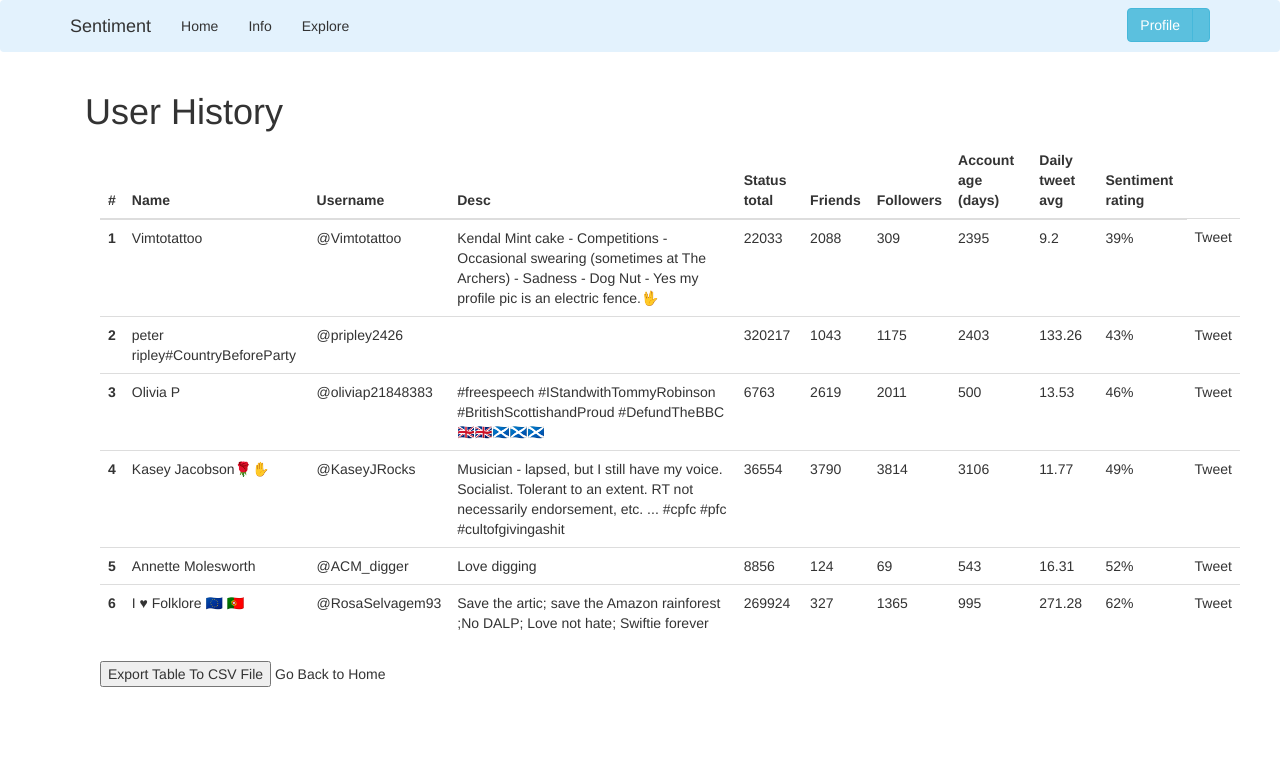
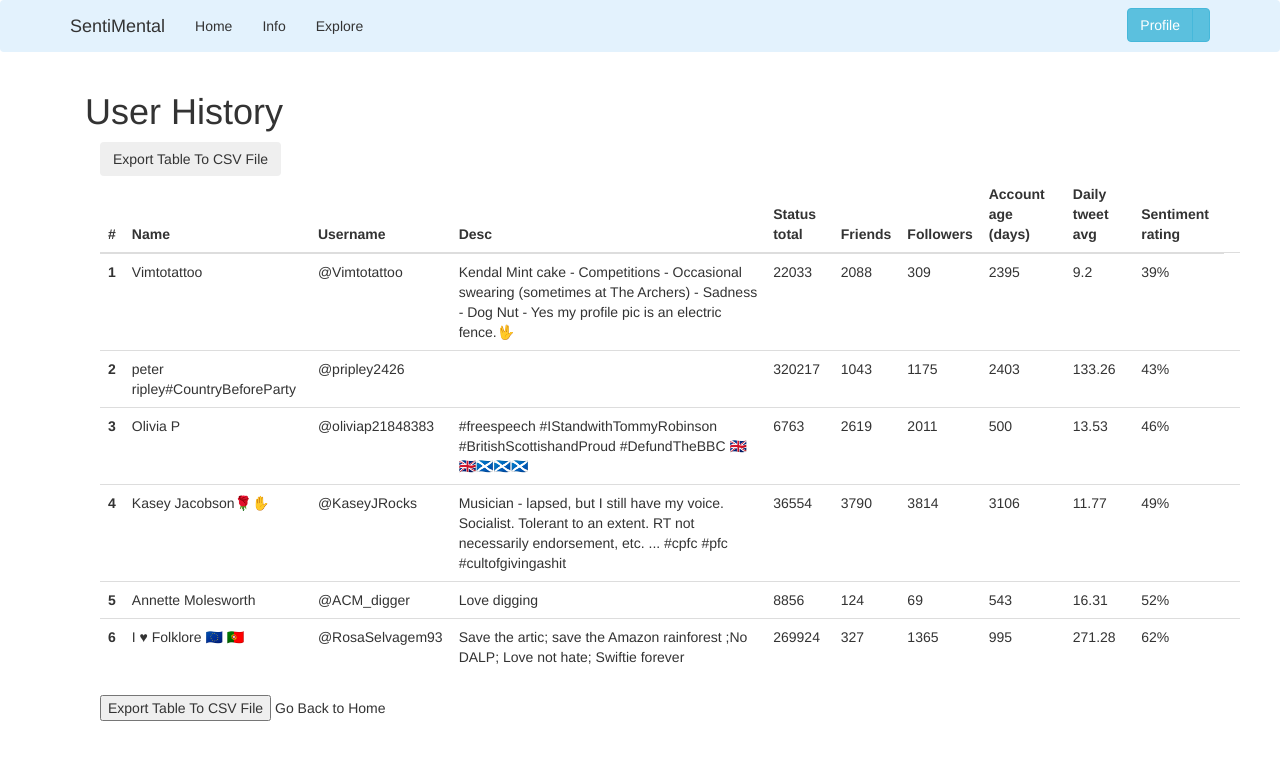
Before and after one commit to emorgan645/sent_analysis, a Flask app: page /user_history in a window 1280 px wide. Shown: the top 760 px of the page. Run offline with Flask 2, Linux system fonts and the light colour scheme; the visitor is signed in with stand-in values (Sample User, id 1); data comes from the database, SQL or seed files in the repository; data that the repository does not hold is empty; parts of the project's set-up code (start-up, migrations or seed data) failed here and were passed over; some libraries are stand-ins or nearby versions.

Commit message:
Add files via upload

```diff
--- a/app/__init__.py
+++ b/app/__init__.py
@@ -20,10 +20,10 @@
 
 bootstrap = Bootstrap(app)
 db = SQLAlchemy(app)
-mail = Mail(app)
 migrate = Migrate(app, db)
 moment = Moment(app)
 
+# initialise Flask-login
 login = LoginManager(app)
 login.login_view = 'login'
 
@@ -32,7 +32,7 @@
 
     if not os.path.exists('logs'):
         os.mkdir('logs')
-    file_handler = RotatingFileHandler('logs/microblog.log', maxBytes=10240, backupCount=10)
+    file_handler = RotatingFileHandler('logs/sentiMental.log', maxBytes=10240, backupCount=10)
     # setFormatter provides custom formatting for the log messages
     file_handler.setFormatter(logging.Formatter(
         '%(asctime)s %(levelname)s: %(message)s [in %(pathname)s:%(lineno)d]'))
--- a/app/errors.py
+++ b/app/errors.py
@@ -2,7 +2,9 @@
 
 from app import app, db
 
-
+"""
+simple error page templates for vslidation
+"""
 @app.errorhandler(404)
 def not_found_error(error):
     return render_template('404.html'), 404
--- a/app/models.py
+++ b/app/models.py
@@ -14,6 +14,7 @@
 )
 
 
+# creates new user and tracks follower/following count in db
 class User(UserMixin, db.Model):
     id = db.Column(db.Integer, primary_key=True)
     username = db.Column(db.String(64), index=True, unique=True)
@@ -65,11 +66,13 @@
             digest, size)
 
 
+# logs user into application
 @login.user_loader
 def load_user(id):
     return User.query.get(int(id))
 
 
+# Creates searches for current user in db
 class Search(db.Model):
     search_id = db.Column(db.Integer, primary_key=True)
     user_id = db.Column(db.Integer, db.ForeignKey('user.id'))
@@ -78,6 +81,7 @@
     timestamp = db.Column(db.DateTime, index=True, default=datetime.utcnow)
 
 
+# Creates twitter user results and stores them in db
 class User_results(db.Model):
     user_results_id = db.Column(db.Integer, primary_key=True)
     user_id = db.Column(db.Integer, db.ForeignKey('user.id'))
--- a/app/routes.py
+++ b/app/routes.py
@@ -16,8 +16,10 @@
 
 import sqlite3
 
+# location of database
 database = r"C:\Users\emorg\webapp\app.db"
 
+# will get classification and tweet details for results pages
 def requestResults(name, limit):
     user_id = current_user.id
     tweets = get_tweets_classification(user_id, name, limit)
@@ -26,15 +28,17 @@
 
     return data + str(tweets)
 
-
+# checks if the user has valid credentials and gives their last seen datetime
 @app.before_request
 def before_request():
     if current_user.is_authenticated:
         current_user.last_seen = datetime.utcnow()
         db.session.commit()
 
+# ensures user is redirected to homepage or login page
+@app.route('/', methods=['GET', 'POST'])
 
-@app.route('/', methods=['GET', 'POST'])
+# home page
 @app.route('/index', methods=['GET', 'POST'])
 @login_required
 def index():
@@ -197,11 +201,13 @@
     user_id = current_user.id
     get_tweets_classification(user_id, name, limit)
 
+    #grabs current user id
     search_query = """SELECT search_id from search ORDER BY `search_id` DESC LIMIT 1"""
 
     cursor.execute(search_query)
     search_id = cursor.fetchall()
 
+    # displays users search results
     resultstable = """SELECT user_results_id, search.keyword, username, created_at, tweet, place, classification
     FROM user_results
     INNER JOIN search ON user_results.search_id = search.search_id WHERE search.search_id = ?"""
--- a/app/templates/_post.html
+++ b/app/templates/_post.html
@@ -10,7 +10,7 @@
                 <a href="{{ url_for('user', username=search.author.username) }}">
                     {{ search.author.username }}
                 </a> searched {{ moment(search.timestamp).fromNow() }}:
-                <br> {{ search.keyword }} with a {{ search.limit }} tweet limit
+                <br> "{{ search.keyword }}" with a {{ search.limit }} tweet limit
             </td>
         </tr>
     </table>
--- a/app/templates/base.html
+++ b/app/templates/base.html
@@ -1,12 +1,13 @@
 {% extends 'bootstrap/base.html' %} {% block title %} {% if title %}{{ title }} - Sentiment{% else %}Welcome to Sentiment{% endif %} {% endblock %} {% block navbar %}
 
 <head>
-    <link rel="shortcut icon" type="image/svg" href="{{url_for('static', filename='/img/icon.svg')}}">
+    <link rel="shortcut icon" type="image/png" href="{{url_for('static', filename='/img/icon.png')}}">
     <link rel="stylesheet" type="text/css" href="{{ url_for('static', filename='css/style.css') }}" />
     <script src="{{url_for('static', filename='js/downloadcsv.js')}}"></script>
 
 </head>
-    <body>
+
+<body>
     <nav class="navbar navbar-light" style="background-color: #e3f2fd;">
         <div class="container">
             <div class="navbar-header">
@@ -16,7 +17,7 @@
                     <span class="icon-bar"></span>
                     <span class="icon-bar"></span>
                 </button>
-                <a class="navbar-brand" href="{{ url_for('index') }}">Sentiment</a>
+                <a class="navbar-brand" href="{{ url_for('index') }}">SentiMental</a>
             </div>
             <div class="collapse navbar-collapse" id="bs-example-navbar-collapse-1">
                 <ul class="nav navbar-nav">
@@ -24,24 +25,25 @@
                     <li><a href="{{ url_for('index') }}">Info</a></li>
                     <li><a href="{{ url_for('explore') }}">Explore</a></li>
                 </ul>
-                <ul class="nav navbar-nav navbar-right">
+                <ul class="nav navbar-nav navbar-right btn-group">
                     {% if current_user.is_anonymous %}
-                    <li><a href="{{ url_for('login') }}">Login</a></li>
+                        <li><a class="btn btn-info loginbtn" type ="button" href="{{ url_for('login') }}">Login</a></li>
                     {% else %}
-                    <div class="btn-group">
-                        <button class="btn btn-info" type="button"><a href="{{ url_for('user', username=current_user.username) }}" >Profile</a></button>
-                        <button type="button" class="btn btn-info dropdown-toggle dropdown-toggle-split" data-toggle="dropdown" aria-haspopup="true" aria-expanded="false">
-                            <span class="sr-only">Toggle Dropdown</span></button>
-                        <div class="dropdown-menu">
-                            <a class="dropdown-item" type="button" href="{{ url_for('history') }}">Search Classification</a>
-                            <a class="dropdown-item" type="button" href="{{ url_for('user_history') }}" class="dropdown-item">Twitter Users</a>
-                            <div class="dropdown-divider"></div>
-                            <a class="dropdown-item" type="button" href="{{ url_for('logout') }}">Logout</a>
-                        </div>
-                        {% endif %}
+                        <a href="{{ url_for('user', username=current_user.username) }}" role="button" class="btn btn-info">Profile</a>
+                        <button type="button" class="btn btn-info dropdown-toggle dropdown-toggle-split" data-toggle="dropdown"
+                            aria-haspopup="true" aria-expanded="false">
+                            <span class="sr-only">Toggle Dropdown</span>
+                        </button>
+                        <ul class="dropdown-menu" aria-labelledby="dropdownMenu2">
+                            <li><a class="dropdown-item" href="{{ url_for('history') }}" type="button"  >Classification History</a></li>
+                            <li><a class="dropdown-item" href="{{ url_for('user_history') }}" type="button" >Twitter User History</a></li>
+                            <li class="dropdown-divider"></li>
+                            <li><a class="dropdown-item" href="{{ url_for('logout') }}" type="button" >Logout</a></li>
+                        </ul>
+                    {% endif %}
                 </ul>
-                </div>
             </div>
+        </div>
     </nav>
 
     {% endblock %} {% block content %}
--- a/app/templates/history.html
+++ b/app/templates/history.html
@@ -8,7 +8,9 @@
         <h1>Your search history</h1>
         {% for search in searches %}
         <h2>{{ search[1] }}</h2>
-        <table class="table table-hover">
+        <table class="table tr table-hover">
+        <button onclick="exportTableToCSV('results_{{ search[1]}}.csv')" class="btn btn-secondary">Export Table To CSV
+            File</button>
             <thead>
                 <tr>
                     <th scope="col "> </th>
@@ -31,7 +33,6 @@
                 </tr>
                 {% endif %}
                 {% endfor %}
-                <button onclick="exportTableToCSV('results{{ search[1] }}.csv')">Export Table To CSV File</button>
             </tbody>
         </table>
 
--- a/app/templates/login.html
+++ b/app/templates/login.html
@@ -9,8 +9,8 @@
 {% block app_content %}
 
 <body class="text-center">
-    <div class="container">
-        <h1>Sign In</h1>
+    <div class="container login">
+        <h1>Log In</h1>
         <div class="row" style="padding-left: 42%;">
             <div class="col-md-4">
                 {{ wtf.quick_form(form) }}
--- a/app/templates/register.html
+++ b/app/templates/register.html
@@ -1,6 +1,6 @@
 {% extends "base.html" %} {% import 'bootstrap/wtf.html' as wtf %} {% block app_content %}
 <h1>Register</h1>
-<div class="row">
+<div class="row register">
     <div class="col-md-4">
         {{ wtf.quick_form(form) }}
     </div>
--- a/app/templates/results.html
+++ b/app/templates/results.html
@@ -4,7 +4,8 @@
     <body>
         <div class="container">
         {% if rows|length > 0 %}
-        <button onclick="exportTableToCSV('results_{{ name }}.csv')">Export Table To CSV File</button>
+        <button onclick="exportTableToCSV('results_{{name}}.csv')" class="btn btn-secondary">Export Table To CSV File</button>
+        <a href="{{ url_for('scores') }}" class="btn btn-info" style="float: right;">Go to user scores</a>
         <h1>Results</h1>
         <div class="container">
             <table class="table table-hover">
@@ -31,10 +32,9 @@
                     {% endfor %}
                 </tbody>
             </table>
-            <a href="{{ url_for('scores') }}">Go to user scores</a>
             {% else %}
             <h1>No results for that search :(</h1>
-            <a href="{{ url_for('index') }}">Go back</a>
+            <a href="{{ url_for('index') }}" class="btn btn-info">Go back</a>
         </div>
         {% endif %}
     </div>
--- a/app/templates/user_history.html
+++ b/app/templates/user_history.html
@@ -9,6 +9,8 @@
             {% else %}
             <h1>User History</h1>
             <div class="container">
+                <button onclick="exportTableToCSV('user_results.csv')" class="btn btn-secondary">Export Table To CSV
+                    File</button>
                 <table class="table table-hover">
                     <thead>
                         <tr>
@@ -29,7 +31,7 @@
                         <tr>
                             <th scope="row">{{loop.index}}</th>
                             <td>{{row[1]}}</td>
-                            <td><a href="http://twitter.com/{{row[2]}}">@{{ row[2] }}</a></td>
+                            <td><a href="http://twitter.com/{{row[2]}}" target="_blank">@{{ row[2] }}</a></td>
                             <td>{{row[3]}}</td>
                             <td>{{row[4]}}</td>
                             <td>{{row[5]}}</td>
@@ -43,27 +45,26 @@
                             {% endif %} {% if row[9] is defined and row[9]
                             < 50 %} <td>
                                 <a href="https://twitter.com/messages/compose?recipient_id={{ row[0] }}&text=Hi @{{ row[2] }}, based on your recent tweets it is advised that you seek professional help" class="twitter-dm-button" data-screen-name="@{{ row[1] }}" type="button" role="button"
-                                    target="_blank" data-size="large" data-show-count="false">Tweet</a>
+                                    target="_blank" data-size="large" data-show-count="false"></a>
                                 </td>
                                 {% elif row[9] is defined and row[9] >= 50 %}
                                 <td>
-                                    <a href="https://twitter.com/messages/compose?recipient_id={{ row[0] }}&text=Hi @{{ row[2] }}, here is number for sams" class="twitter-dm-button" data-screen-name="@{{ row[1] }}" type="button" role="button" target="_blank" data-size="large" data-show-count="false">Tweet</a>
+                                    <a href="https://twitter.com/messages/compose?recipient_id={{ row[0] }}&text=Hi @{{ row[2] }}, here is number for sams" class="twitter-dm-button" data-screen-name="@{{ row[1] }}" type="button" role="button" target="_blank" data-size="large" data-show-count="false"></a>
                                 </td>
                                 {% elif row[9] is defined and row[9] >= 50 %}
                                 <td>
-                                    <a href="https://twitter.com/messages/compose?recipient_id={{ row[0] }}&text=Hi @{{ row[2] }}, here is number for sams" class="twitter-dm-button" data-screen-name="@{{ row[1] }}" type="button" role="button" target="_blank" data-size="large" data-show-count="false">Tweet</a>
+                                    <a href="https://twitter.com/messages/compose?recipient_id={{ row[0] }}&text=Hi @{{ row[2] }}, here is number for sams" class="twitter-dm-button" data-screen-name="@{{ row[1] }}" type="button" role="button" target="_blank" data-size="large" data-show-count="false"></a>
                                 </td>
                                 {% elif row[9] is defined and row[9] >= 50 %}
                                 <td>
-                                    <a href="https://twitter.com/messages/compose?recipient_id={{ row[0] }}&text=Hi @{{ row[2] }}, here is number for sams" class="twitter-dm-button" data-screen-name="@{{ row[1] }}" type="button" role="button" target="_blank" data-size="large" data-show-count="false">Tweet</a>
+                                    <a href="https://twitter.com/messages/compose?recipient_id={{ row[0] }}&text=Hi @{{ row[2] }}, here is number for sams" class="twitter-dm-button" data-screen-name="@{{ row[1] }}" type="button" role="button" target="_blank" data-size="large" data-show-count="false"></a>
                                 </td>
                                 {% elif row[9] is defined and row[9] >= 50 %}
                                 <td>
-                                    <a href="https://twitter.com/messages/compose?recipient_id={{ row[0] }}&text=Hi @{{ row[2] }}, here is number for sams" class="twitter-dm-button" data-screen-name="@{{ row[1] }}" type="button" role="button" target="_blank" data-size="large" data-show-count="false">Tweet</a>
+                                    <a href="https://twitter.com/messages/compose?recipient_id={{ row[0] }}&text=Hi @{{ row[2] }}, here is number for sams" class="twitter-dm-button" data-screen-name="@{{ row[1] }}" type="button" role="button" target="_blank" data-size="large" data-show-count="false"></a>
                                 </td>
                                 {% else %}
                                 <td>
-
                                 </td>
                                 {% endif %}
                                 <script async src="https://platform.twitter.com/widgets.js " charset="utf-8 "></script>
```
Also changed, not shown: app/forms.py (+5 -4 lines), app/get_tweets.py (+10 -22 lines), app/templates/index.html (+17 -1 lines), app/templates/user_scores.html (+19 -21 lines), 4 other files.
